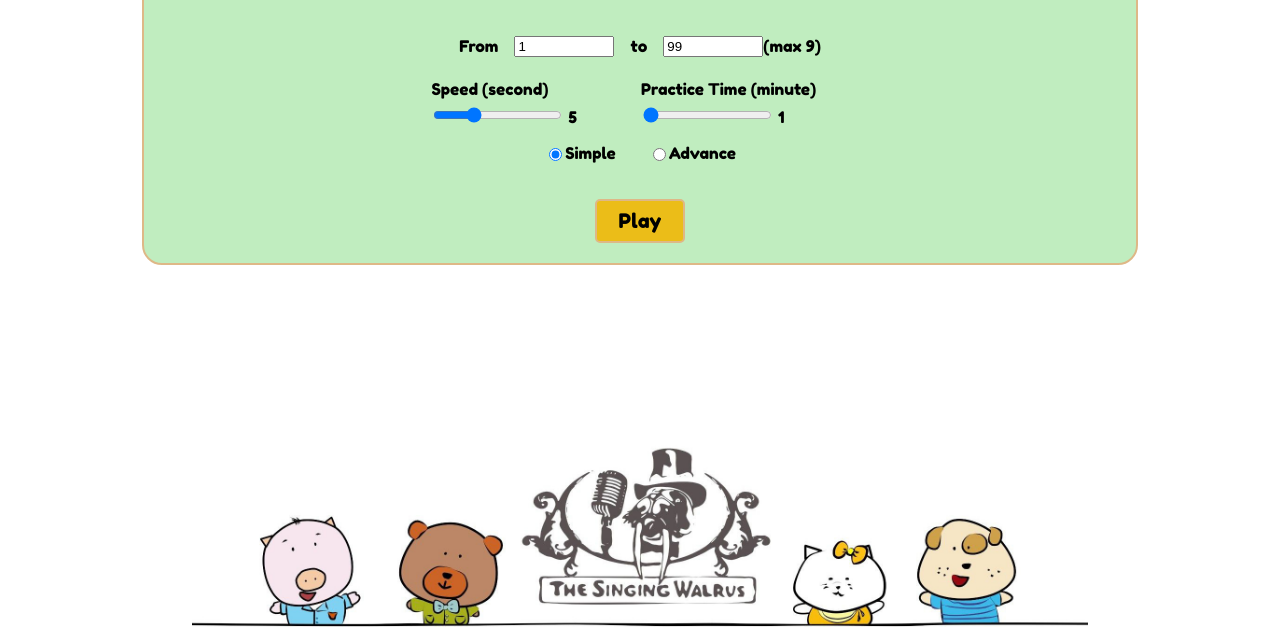
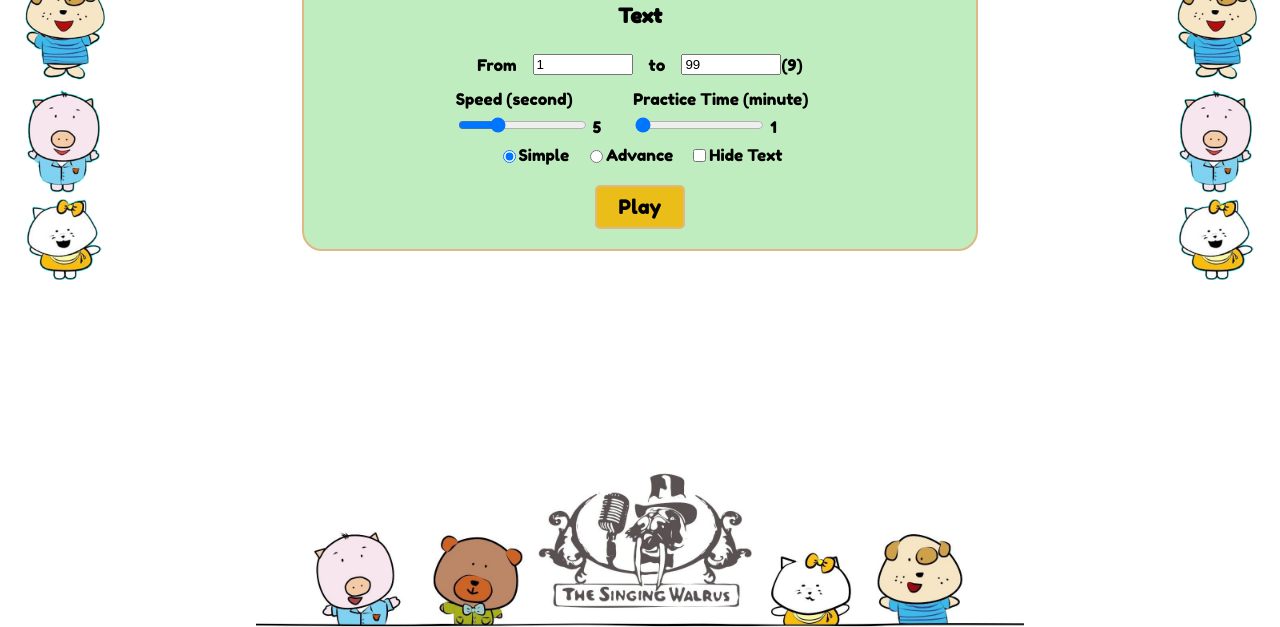
Before and after one commit to tqnhat/tqnhat.github.io, a plain HTML site: page index.html in a window 1280 px wide. Shown: the part 173-800 px from the top of the page. Drawn offline with Linux system fonts and the light colour scheme.

Commit message:
add images, @media

```diff
--- a/index.html
+++ b/index.html
@@ -9,7 +9,7 @@
                background-image: url('footer2.jpg');
                background-position-y: -50px;
                background-position: bottom;
-               background-size: 70%;
+               background-size: 60%;
                background-repeat: no-repeat;
                font-family: FredokaOne;
             }
@@ -17,8 +17,22 @@
                 font-family: FredokaOne;
                 src: url('FredokaOne-Regular.ttf');
             }
+            @media only screen and (max-width: 450px){
+                .bg_img_size{
+                    background-size: 96% !important;
+                }
+                .hide_img{
+                    display: none;
+                }
+                .bText{
+                    font-size: 60px !important;
+                }
+                .tText{
+                    font-size: 16px !important;
+                }
+            }
             .content{
-                max-width: 960px;
+                max-width: 640px;
                 display: flex;
                 padding: 1em;
                 box-sizing: content-box;
@@ -73,11 +87,11 @@
                 background-color: #d6ab10 !important;
             }
             .mB1{
-                margin-bottom: 1em;
+                margin-bottom: 0.5em;
             }
 
             .mR1{
-                margin-right: 2em;
+                margin-right: 1em;
             }
             .p_control{
                 margin: 6px 0 ;
@@ -92,14 +106,29 @@
                 padding-left: 1em;
             }
             .bText{
-                font-size: 60px;
+                font-size: 80px;
+            }
+            .tText{
+                font-size: 20px;
             }
             .maxInput{
                 max-width: 100px;
             }
+            .img_left{
+                position: absolute;
+                width: 10%;
+                left: 0;
+            }
+            .img_right{
+                position: absolute;
+                width: 10%;
+                right: 0;
+            }
         </style>
     </head>
-    <body>
+    <body class="bg_img_size">
+        <img src="friends_in_col.png" class="img_left hide_img" alt="friend">
+        <img src="friends_in_col.png" class="img_right hide_img" alt="friend">
         <div class="content">
             <!--number & text-->
             <div id="dNumText" class="flexCenter flexColumn mB2">
@@ -114,7 +143,7 @@
                     <input type="number" lang="en-150" id="nRange1" value="1" class="maxInput pR1"/>
                     <label class="pL1 pR1">to</label>
                     <input type="number" lang="en-150" id="nRange2" value="99" class="maxInput pR1"/>
-                    <label>(max 9)</label>
+                    <label>(9)</label>
                 </div>
                 <div class="flexCenter flexRow mB1">
                     <div class="mR1">
@@ -132,7 +161,9 @@
                     <input type="radio" id="type1" name="type" checked="checked" value="1">
                     <label class="mR1" for="type1">Simple</label><br>
                     <input type="radio" id="type2" name="type" value="2">
-                    <label for="type2">Advance</label><br>
+                    <label for="type2" class="mR1" >Advance</label><br>
+                    <input type="checkbox" id="shText" name="ShowText" value="1">
+                    <label for="ShowText">Hide Text</label>
                 </div>
             </div>
 
--- a/script.js
+++ b/script.js
@@ -21,6 +21,7 @@ let speedInterval;
 window.onload = function() {
     var rSpeed = document.getElementById("speed");
     var spLabel = document.getElementById("speed_label");
+    var cbHideText = document.getElementById("shText");
 
     rSpeed.addEventListener("input", function() {
         nSpeed  = rSpeed.value;
@@ -40,6 +41,14 @@ window.onload = function() {
         nTime = rTime.value;
         stLabel.innerHTML = nTime;
     }, false);
+
+    cbHideText.addEventListener('click', function(){
+        if(cbHideText.checked){
+            document.getElementById("tText").style.display = "none";
+        }else{
+            document.getElementById("tText").style.display = "block";
+        }
+    }, false)
   };
 
 function setRange(){
```
Also changed, not shown: friends_in_col.png (added), friends_in_row.png (added), frontend.png (deleted).
